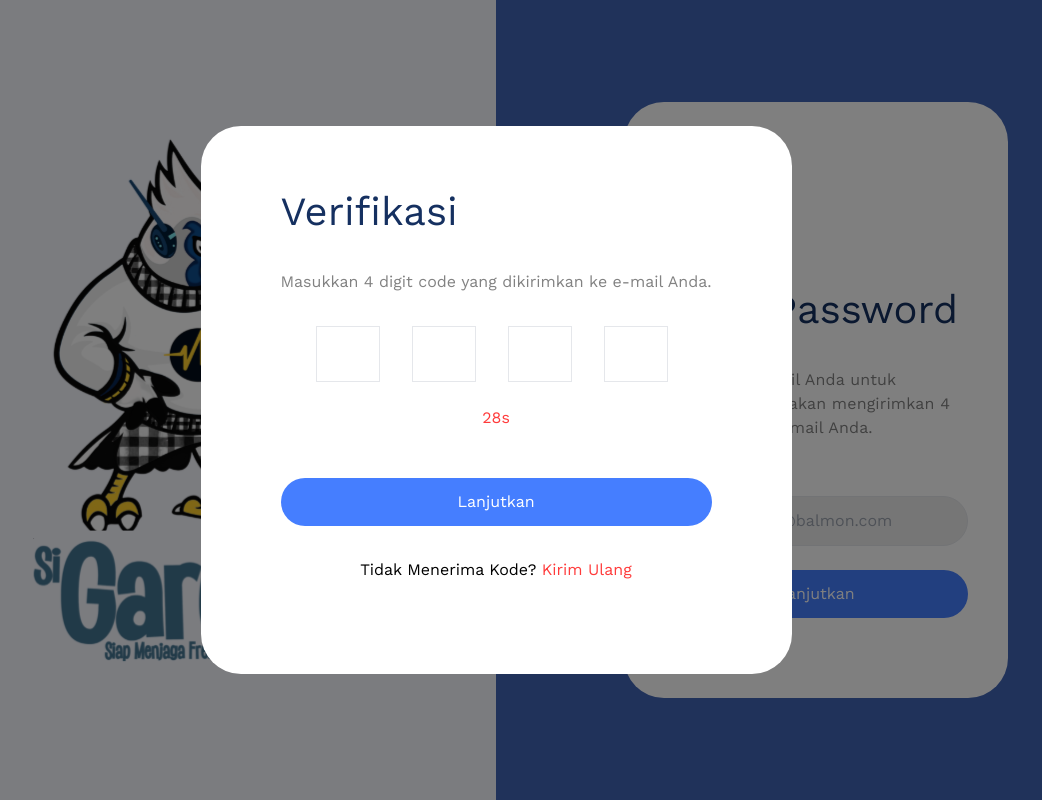
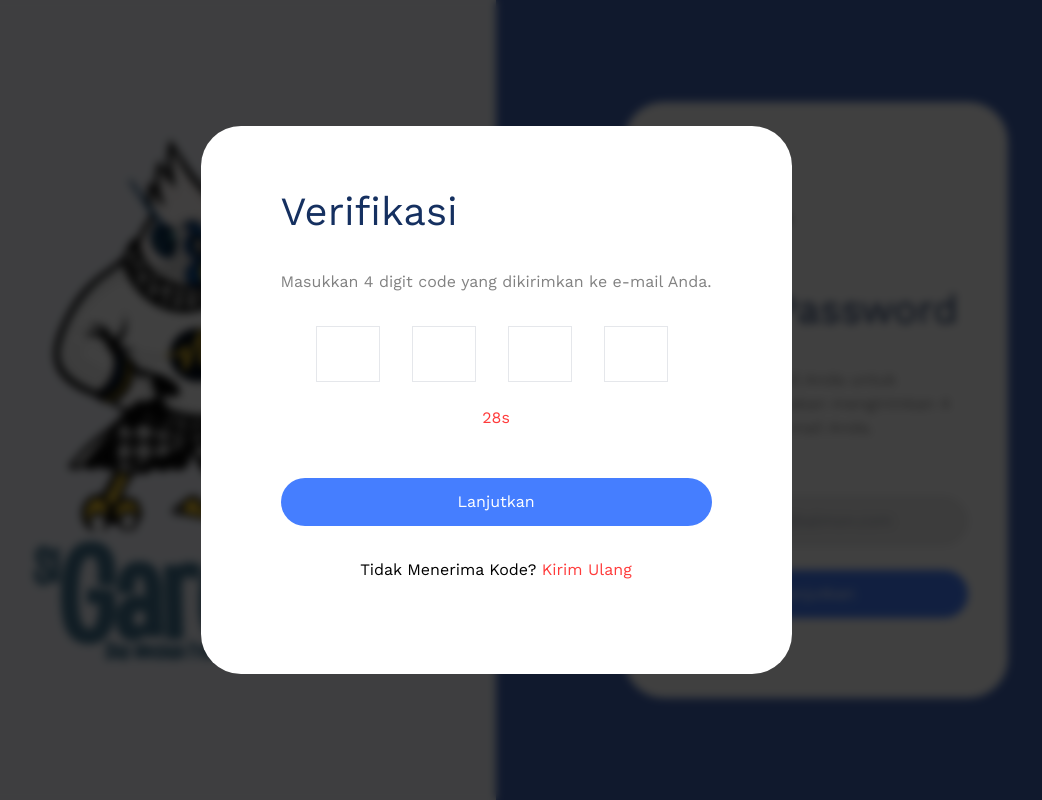
Before and after one commit to fliyyer/sigarda, a React (Vite) app: page /forgot-password in a window 1280 px wide. Both pictures are taken after a click on the button "Lanjutkan". Shown: the whole page, without its empty margins (144-1186 px from the left). Built offline with nearby package versions, Linux system fonts and the light colour scheme.

Commit message:
revisi verif

```diff
--- a/src/components/ui/VerificationModal.jsx
+++ b/src/components/ui/VerificationModal.jsx
@@ -10,8 +10,8 @@
 
     return (
         show && (
-            <div className="fixed inset-0 z-50 flex items-center justify-center">
-                <div className="absolute inset-0 bg-black opacity-50"></div>
+            <div className="fixed inset-0 z-50 flex items-center backdrop-blur-sm justify-center">
+                <div className="absolute inset-0 bg-black opacity-75"></div>
                 <div className="relative bg-white py-[60px] px-[80px] rounded-[40px]">
                     <h1 className='text-[#153060] text-[40px] leading-[52px]'>Verifikasi</h1>
                     <p className='my-8 text-[#828282]'>Masukkan 4 digit code yang dikirimkan ke e-mail Anda.</p>
```
